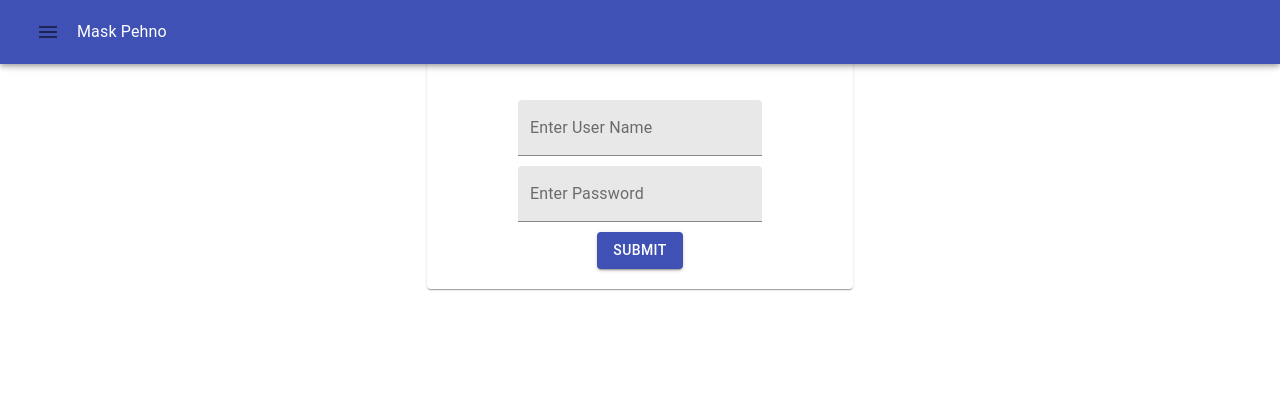
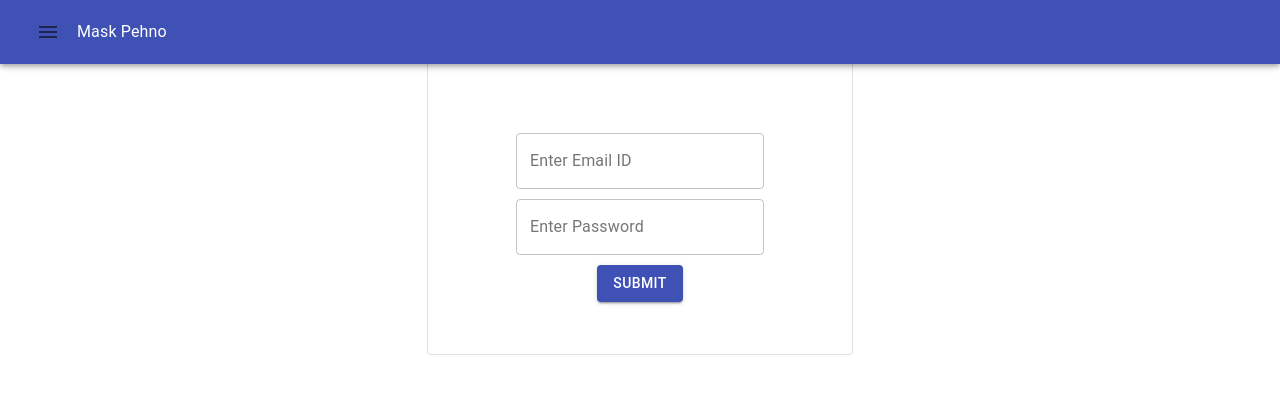
Before and after one commit to vigu184/OAuth, a React (Create React App) app: page / in a window 1280 px wide. Shown: the top 394 px of the page. Built offline with nearby package versions, Linux system fonts and the light colour scheme.

Commit message:
Email and password validation set

```diff
--- a/src/components/Login/Login.jsx
+++ b/src/components/Login/Login.jsx
@@ -1,31 +1,57 @@
 import React from "react";
 import { Button, TextField } from "@material-ui/core";
 import { Grid, Paper } from "@material-ui/core";
-import {createMuiTheme} from "@material-ui/core/styles";
+import { createMuiTheme } from "@material-ui/core/styles";
 
 const darkTheme = createMuiTheme({
   palette: {
-    type: 'dark',
+    type: "dark",
   },
 });
 
+const EmailRegex = RegExp(/^[A-Z0-9._%+-]+@[A-Z0-9.-]+.[A-Z]{2,10}$/i);
+const InvalidPasswordRegex = RegExp(
+  /^(.{0,7}|[^0-9]*|[^A-Z]*|[^a-z]*|[a-zA-Z0-9]*)$/
+);
 class Login extends React.Component {
-  constructor(props) {
-    super(props);
+  constructor() {
+    super();
     this.state = {
-      username: "",
+      email: "",
       password: "",
+      errors: {
+        email: "",
+        password: "",
+      },
     };
   }
 
-  handleSubmit = () => {
-    console.log("");
+  validate = (event) => {
+    event.preventDefault();
+    const { name, value } = event.target;
+    const errors = this.state.errors;
+    switch (name) {
+      case "email":
+        errors.email = EmailRegex.test(value) ? "" : "Invalid Email";
+        console.log(errors);
+        break;
+      case "password":
+        errors.password = InvalidPasswordRegex.test(value)
+          ? alert(
+              "Password must contain minimum 8 characters with at least 1 Uppercase, 1 Lowercase, 1 Number and 1 special character"
+            )
+          : "";
+        console.log(errors);
+        break;
+      default:
+        break;
+    }
   };
 
   onChange = (event) => {
     const caller = event.target.name;
     const value = event.target.value;
-    this.setState({[caller]: value,});
+    this.setState({ [caller]: value });
   };
 
   render() {
@@ -36,41 +62,49 @@ class Login extends React.Component {
             component={Grid}
             item
             container
+            variant="outlined"
+            direction="column"
             alignContent="center"
-          direction="column"
             md={4}
-          style={{ paddingTop: 100, paddingBottom:20}}
+            style={{ paddingTop: 100, paddingBottom: 20 }}
             className={darkTheme}
           >
-
             <div>
-            <form noValidate autoComplete="off" onSubmit={this.handleSubmit}>
+              <form
+                onSubmit={this.handleSubmit}
+                style={{
+                  display: "flex",
+                  flexDirection: "column",
+                  padding: "2em",
+                }}
+              >
                 <Grid>
                   <TextField
-                  name="username"
-                  label="Enter User Name"
-                  variant="filled"
-                  value={this.state.username}
+                    name="email"
+                    label="Enter Email ID"
+                    variant="outlined"
+                    value={this.state.email}
                     onChange={this.onChange}
+                    onBlur={this.validate}
                   />
                 </Grid>
-              <Grid style={{paddingTop:10}}>
+                <Grid style={{ paddingTop: 10 }}>
                   <TextField
                     name="password"
                     label="Enter Password"
                     type="password"
-                  variant="filled"
+                    variant="outlined"
                     value={this.state.password}
                     onChange={this.onChange}
+                    onBlur={this.validate}
                   />
                 </Grid>
-            <Grid style={{paddingTop:10}} container justify="center">
+                <Grid style={{ paddingTop: 10 }} container justify="center">
                   <Button color="primary" variant="contained" type="submit">
                     Submit
                   </Button>
                 </Grid>
               </form>
-
             </div>
           </Paper>
         </Grid>
```
Also changed, not shown: src/components/Navigationbar/Navbar.jsx (+7 -9 lines), src/index.js (+6 -6 lines). Lines whose indentation alone changed are shown as unchanged.
